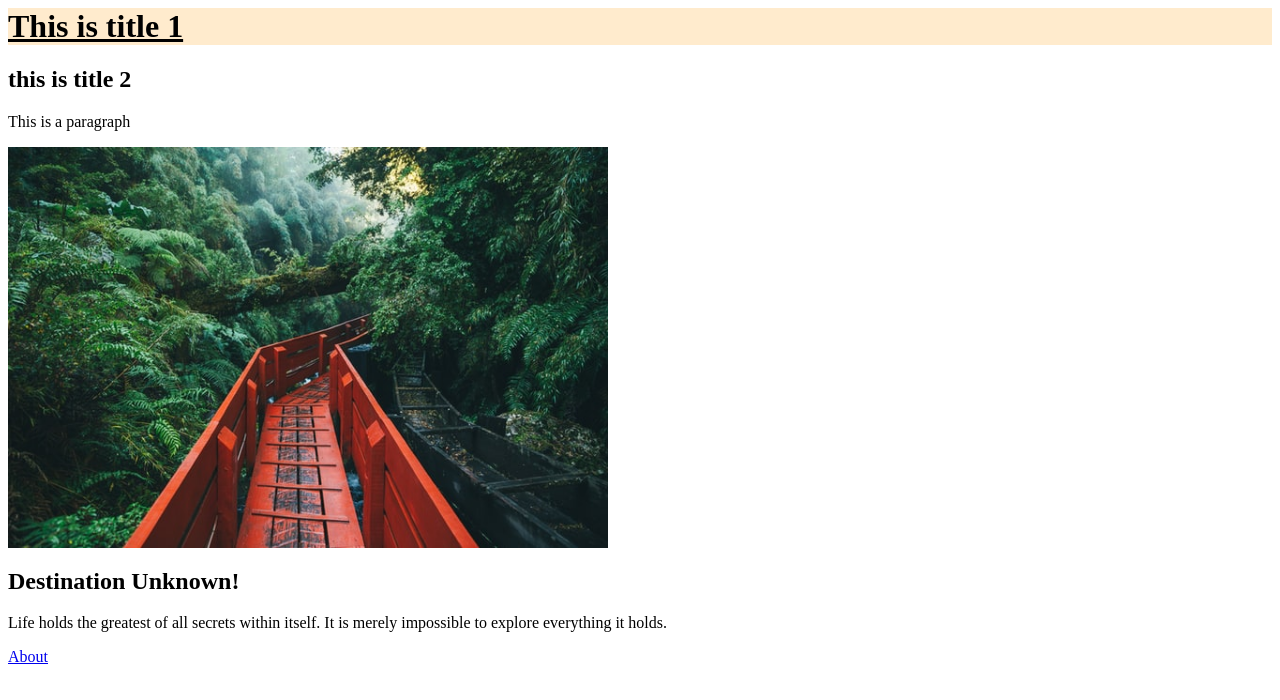
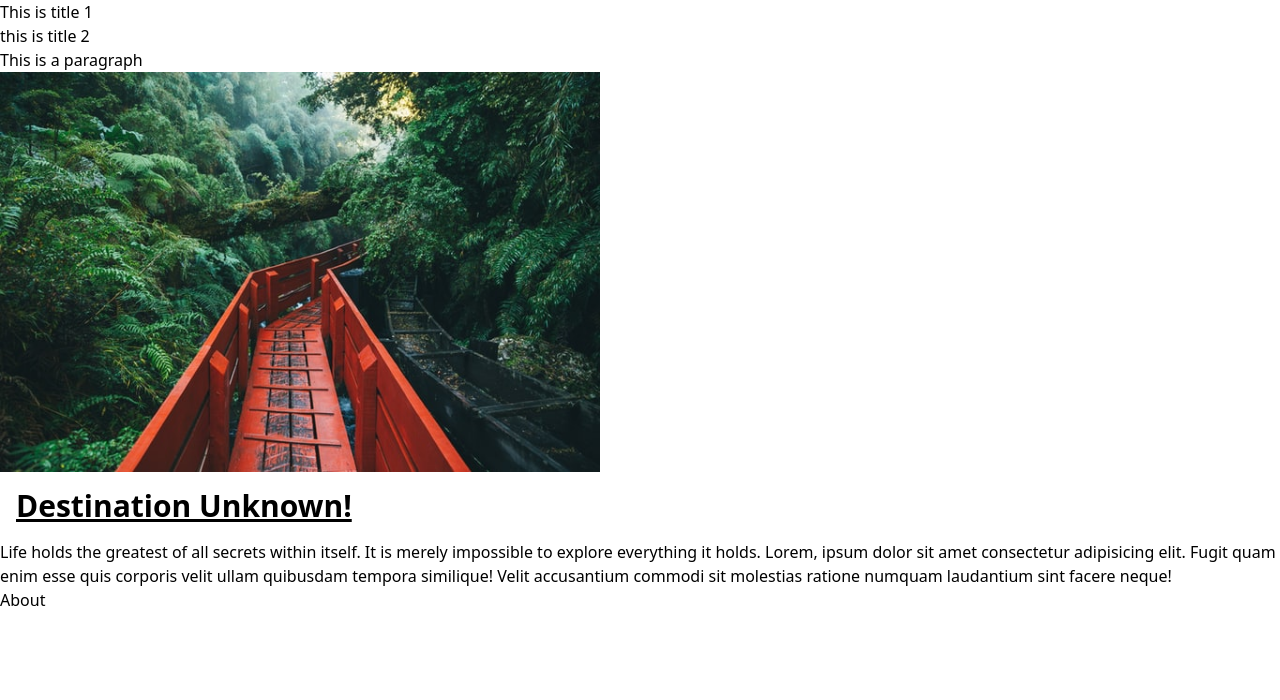
Before and after one commit to M2kishore/WEB101, a plain HTML site: page html-css/index.html in a window 1280 px wide. Drawn offline with nearby package versions, Linux system fonts and the light colour scheme.

Commit message:
tailwind cdn

```diff
--- a/html-css/index.html
+++ b/html-css/index.html
@@ -1,5 +1,5 @@
-<link rel="stylesheet" href="index.css" />
-<h1 class="heading">
+<script src="https://cdn.tailwindcss.com" rel="stylesheet"></script>
+<h1>
     This is title 1
 </h1>
 <h2>
@@ -9,7 +9,10 @@
     This is a paragraph
 </p>
 <img style="width: 600px;" src="forest_bridge.jpg" alt="a red bridge in the middle of forest" />
-<h2>Destination Unknown!</h2>
-<p>Life holds the greatest of all secrets within itself. It is merely impossible to explore everything it holds.
+<h2 class="font-bold text-3xl p-4 underline">Destination Unknown!</h2>
+<p>Life holds the greatest of all secrets within itself. It is merely impossible to explore everything it
+    holds.
+    Lorem, ipsum dolor sit amet consectetur adipisicing elit. Fugit quam enim esse quis corporis velit ullam quibusdam
+    tempora similique! Velit accusantium commodi sit molestias ratione numquam laudantium sint facere neque!
 </p>
 <a href="about.html">About</a>
```
